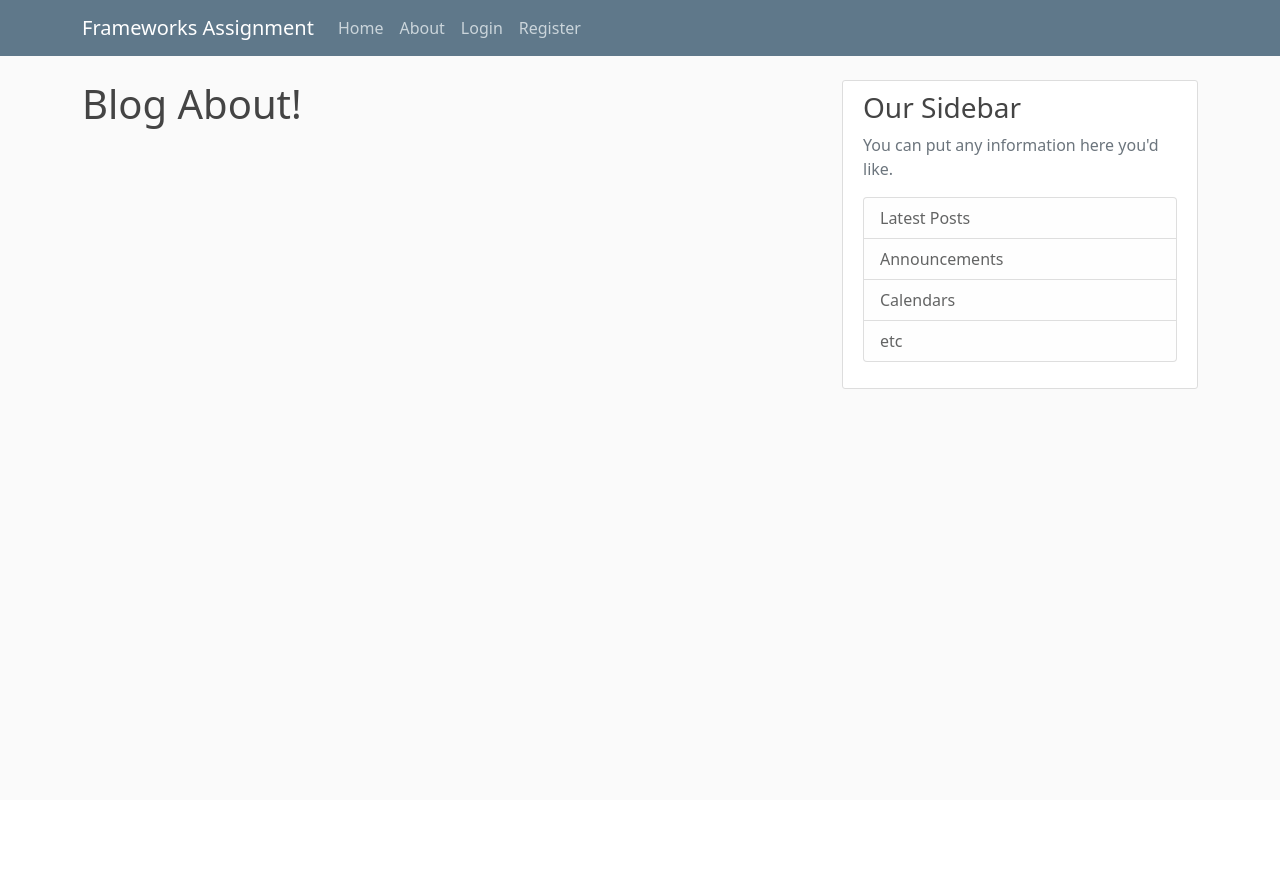
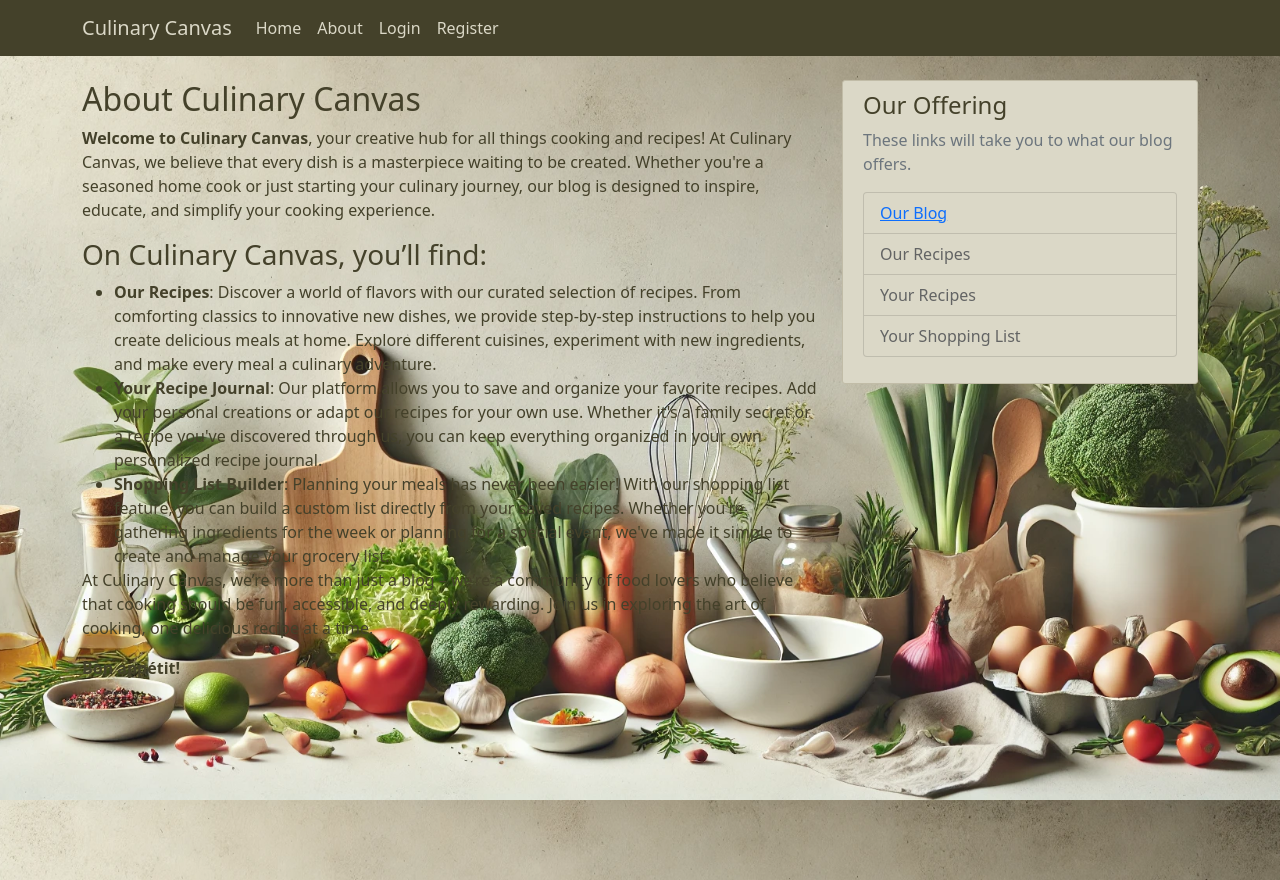
Before and after one commit to djonskanlyn/FrameworksAssignment, a Django app: page /about/ in a window 1280 px wide. Before the commit the page ends 389 px from the top, so only its background shows below. Run offline with Django 5.2, Linux system fonts and the light colour scheme.

Commit message:
base website before new apps

```diff
--- a/frameworks_project/frameworks_project_blog/static/blog/main.css
+++ b/frameworks_project/frameworks_project_blog/static/blog/main.css
@@ -1,11 +1,16 @@
 body {
-    background: #fafafa;
-    color: #333333;
+    color: #44412a;
     margin-top: 5rem;
+    background-image: url('../images/background.webp');
+    background-size: cover;
+    background-position: center;
+    background-repeat: no-repeat;
+    background-attachment: fixed;
+    height: 100vh;
 }
 
 h1, h2, h3, h4, h5, h6 {
-    color: #444444;
+    color: #44412a;
 }
 
 ul {
@@ -13,15 +18,19 @@ ul {
 }
 
 .bg-steel {
-    background-color: #5f788a;
+    background-color: #44412a;
 }
 
 .site-header .navbar-nav .nav-link {
-    color: #cbd5db;
+    color: #dbd8c7;
+}
+
+a.navbar-brand {
+    color: #dbd8c7 !important;
 }
 
 .site-header .navbar-nav .nav-link:hover {
-    color: #ffffff;
+    color: #c1bca7;
 }
 
 .site-header .navbar-nav .nav-link.active {
@@ -29,19 +38,19 @@ ul {
 }
 
 .content-section {
-    background: #ffffff;
+    background: #dbd8c7;
     padding: 10px 20px;
-    border: 1px solid #dddddd;
+    border: 1px solid #c1bca7;
     border-radius: 3px;
     margin-bottom: 20px;
 }
 
 .article-title {
-    color: #444444;
+    color: #44412a;
 }
 
 a.article-title:hover {
-    color: #428bca;
+    color: #817152;
     text-decoration: none;
 }
 
@@ -58,11 +67,11 @@ a.article-title:hover {
 .article-metadata {
     padding-bottom: 1px;
     margin-bottom: 4px;
-    border-bottom: 1px solid #e3e3e3
+    border-bottom: 1px solid #c1bca7;
 }
 
 .article-metadata a:hover {
-    color: #333;
+    color: #44412a;
     text-decoration: none;
 }
 
@@ -82,3 +91,7 @@ a.article-title:hover {
 .account-heading {
     font-size: 2.5rem;
 }
+
+.list-group-item {
+    background-color: #dbd8c7;
+}
--- a/frameworks_project/frameworks_project_blog/templates/blog/about.html
+++ b/frameworks_project/frameworks_project_blog/templates/blog/about.html
@@ -1,4 +1,21 @@
 {% extends "blog/base.html" %}
 {% block content %}
-    <h1>Blog About!</h1>
+    <section id="about">
+        <h2>About Culinary Canvas</h2>
+        <p><strong>Welcome to Culinary Canvas</strong>, your creative hub for all things cooking and recipes! At Culinary Canvas, we believe that every dish is a masterpiece waiting to be created. Whether you're a seasoned home cook or just starting your culinary journey, our blog is designed to inspire, educate, and simplify your cooking experience.</p>
+
+        <h3>On Culinary Canvas, you’ll find:</h3>
+
+        <ul>
+            <li><strong>Our Recipes</strong>: Discover a world of flavors with our curated selection of recipes. From comforting classics to innovative new dishes, we provide step-by-step instructions to help you create delicious meals at home. Explore different cuisines, experiment with new ingredients, and make every meal a culinary adventure.</li>
+
+            <li><strong>Your Recipe Journal</strong>: Our platform allows you to save and organize your favorite recipes. Add your personal creations or adapt our recipes for your own use. Whether it's a family secret or a recipe you've discovered through us, you can keep everything organized in your own personalized recipe journal.</li>
+
+            <li><strong>Shopping List Builder</strong>: Planning your meals has never been easier! With our shopping list feature, you can build a custom list directly from your saved recipes. Whether you're gathering ingredients for the week or planning for a special event, we've made it simple to create and manage your grocery list.</li>
+        </ul>
+
+        <p>At Culinary Canvas, we’re more than just a blog – we’re a community of food lovers who believe that cooking should be fun, accessible, and deeply rewarding. Join us in exploring the art of cooking, one delicious recipe at a time.</p>
+
+        <p><strong>Bon appétit!</strong></p>
+    </section>
 {% endblock content %}
--- a/frameworks_project/frameworks_project_blog/templates/blog/base.html
+++ b/frameworks_project/frameworks_project_blog/templates/blog/base.html
@@ -24,7 +24,7 @@
         <header class="site-header">
             <nav class="navbar navbar-expand-md navbar-dark bg-steel fixed-top">
                 <div class="container">
-                    <a class="navbar-brand mr-4" href="{% url 'blog-home' %}">Frameworks Assignment</a>
+                    <a class="navbar-brand mr-4" href="{% url 'blog-home' %}">Culinary Canvas</a>
                     <button class="navbar-toggler" type="button" data-toggle="collapse" data-target="#navbarToggle" aria-controls="navbarToggle" aria-expanded="false" aria-label="Toggle navigation">
                         <span class="navbar-toggler-icon"></span>
                     </button>
@@ -62,13 +62,13 @@
                 </div>
                 <div class="col-md-4">
                     <div class="content-section">
-                        <h3>Our Sidebar</h3>
-                        <p class='text-muted'>You can put any information here you'd like.
+                        <h4>Our Offering</h4>
+                        <p class='text-muted'>These links will take you to what our blog offers.
                             <ul class="list-group">
-                                <li class="list-group-item list-group-item-light">Latest Posts</li>
-                                <li class="list-group-item list-group-item-light">Announcements</li>
-                                <li class="list-group-item list-group-item-light">Calendars</li>
-                                <li class="list-group-item list-group-item-light">etc</li>
+                                <li class="list-group-item list-group-item-light"><a href="{% url 'blog-home' %}">Our Blog</a></li>
+                                <li class="list-group-item list-group-item-light">Our Recipes</li>
+                                <li class="list-group-item list-group-item-light">Your Recipes</li>
+                                <li class="list-group-item list-group-item-light">Your Shopping List</li>
                             </ul>
                         </p>
                     </div>
--- a/frameworks_project/frameworks_project_blog/templates/blog/post_form.html
+++ b/frameworks_project/frameworks_project_blog/templates/blog/post_form.html
@@ -9,7 +9,7 @@
                 {{ form|crispy }}
             </fieldset>
             <div class="form-group">
-                <button class="btn btn-outline-info" type="submit">Post</button>
+                <button class="btn btn-outline-secondary" type="submit">Post</button>
             </div>
         </form>
     </div>
--- a/frameworks_project/frameworks_project_blog/views.py
+++ b/frameworks_project/frameworks_project_blog/views.py
@@ -19,13 +19,13 @@ class PostListView(ListView):
     template_name = 'blog/home.html'
     context_object_name = 'posts'
     ordering = ['-date_posted']
-    paginate_by = 6
+    paginate_by = 3
 
 class UserPostListView(ListView):
     model = Post
     template_name = 'blog/user_posts.html'
     context_object_name = 'posts'
-    paginate_by = 6
+    paginate_by = 3
 
     def get_queryset(self):
         user = get_object_or_404(User, username=self.kwargs.get('username'))
--- a/frameworks_project/frameworks_project_users/templates/users/login.html
+++ b/frameworks_project/frameworks_project_users/templates/users/login.html
@@ -9,7 +9,7 @@
                 {{ form|crispy }}
             </fieldset>
             <div class="form-group">
-                <button class="btn btn-outline-info" type="submit">Login</button>
+                <button class="btn btn-outline-secondary" type="submit">Login</button>
                 <small class="text-muted ml-2">
                     <a href="{% url 'password_reset' %}">Forgot Password?</a>
                 </small>
--- a/frameworks_project/frameworks_project_users/templates/users/password_reset.html
+++ b/frameworks_project/frameworks_project_users/templates/users/password_reset.html
@@ -9,7 +9,7 @@
                 {{ form|crispy }}
             </fieldset>
             <div class="form-group">
-                <button class="btn btn-outline-info" type="submit">Request Password Reset</button>
+                <button class="btn btn-outline-secondary" type="submit">Request Password Reset</button>
             </div>
         </form>
     </div>
--- a/frameworks_project/frameworks_project_users/templates/users/password_reset_confirm.html
+++ b/frameworks_project/frameworks_project_users/templates/users/password_reset_confirm.html
@@ -9,7 +9,7 @@
                 {{ form|crispy }}
             </fieldset>
             <div class="form-group">
-                <button class="btn btn-outline-info" type="submit">Reset Password</button>
+                <button class="btn btn-outline-secondary" type="submit">Reset Password</button>
             </div>
         </form>
     </div>
--- a/frameworks_project/frameworks_project_users/templates/users/profile.html
+++ b/frameworks_project/frameworks_project_users/templates/users/profile.html
@@ -21,7 +21,7 @@
                 {{ p_form|crispy }}
             </fieldset>
             <div class="form-group">
-                <button class="btn btn-outline-info" type="submit">Update</button>
+                <button class="btn btn-outline-secondary" type="submit">Update</button>
             </div>
         </form>
 
--- a/frameworks_project/frameworks_project_users/templates/users/register.html
+++ b/frameworks_project/frameworks_project_users/templates/users/register.html
@@ -9,7 +9,7 @@
                 {{ form|crispy }}
             </fieldset>
             <div class="form-group">
-                <button class="btn btn-outline-info" type="submit">Sign Up</button>
+                <button class="btn btn-outline-secondary" type="submit">Sign Up</button>
             </div>
         </form>
         <div class="border-top pt-3">
```
Also changed, not shown: frameworks_project/frameworks_project/settings.py (+10 -4 lines), frameworks_project/frameworks_project_blog/templates/blog/home.html (+7 -7 lines), frameworks_project/frameworks_project_blog/templates/blog/user_posts.html (+7 -7 lines), frameworks_project/frameworks_project_blog/static/images/background.webp (added).
